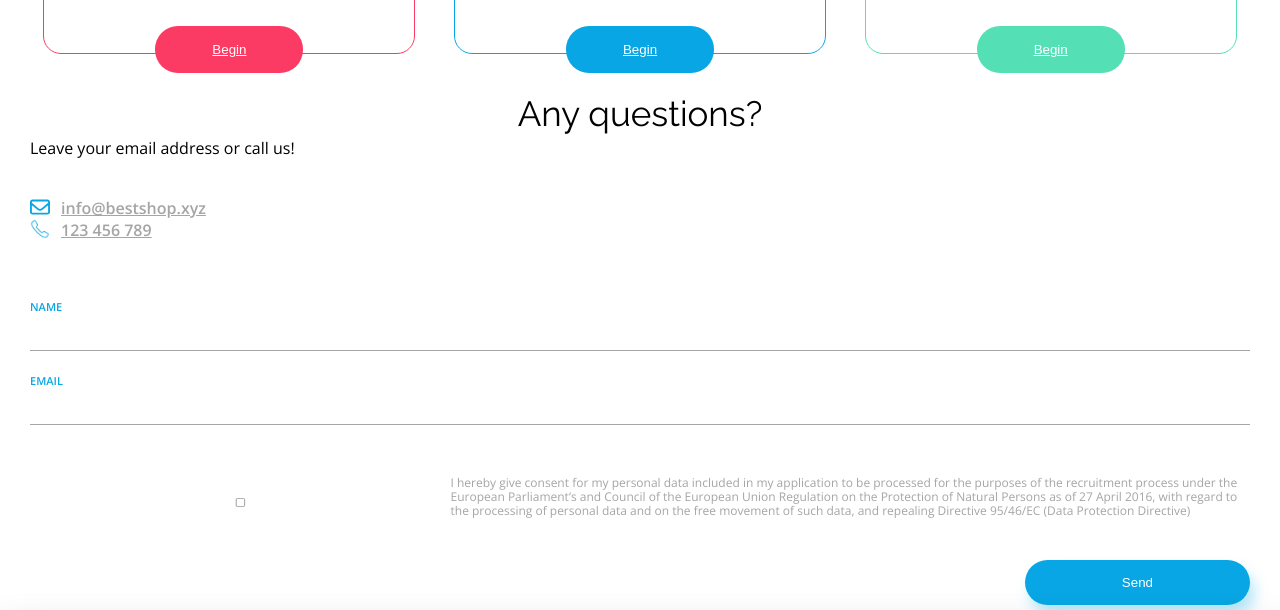
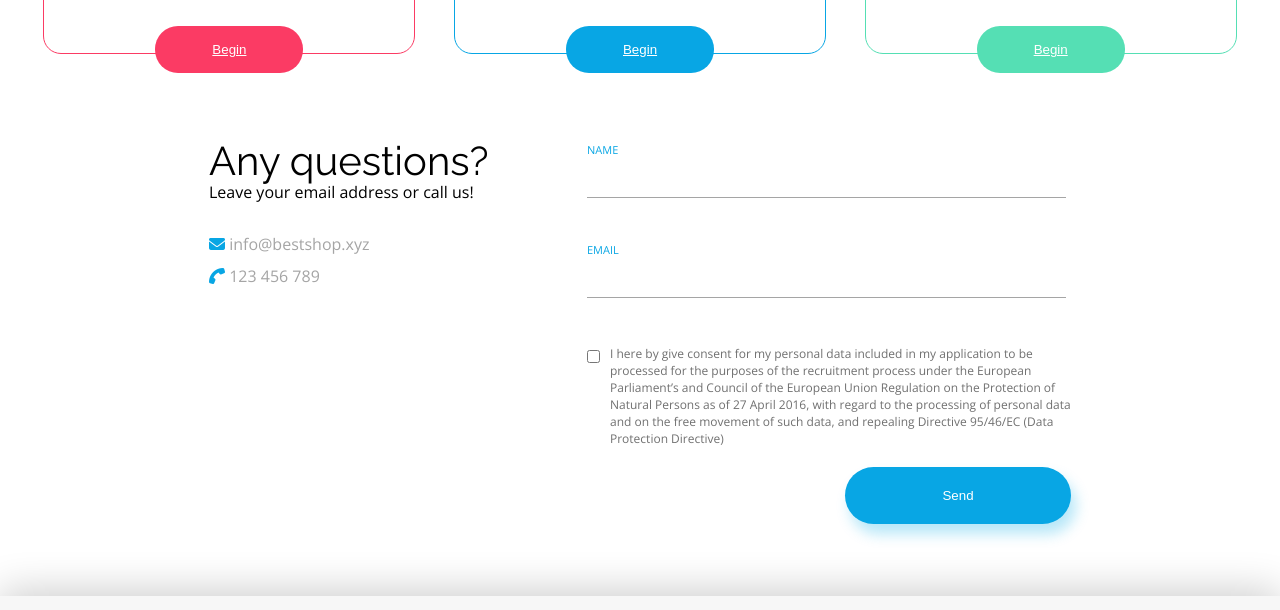
Before and after one commit to Moyrasc/Oxygen-Shop, a website: page index.html in a window 1280 px wide. Shown: the part 2785-3395 px from the top of the page. Drawn offline with nearby package versions, Linux system fonts and the light colour scheme.

Commit message:
contact section completed

```diff
--- a/index.html
+++ b/index.html
@@ -66,6 +66,7 @@
                 <div class="group-benefit__description">
                     <div class="image_container">
                         <img src="./img/Macbook2.png" alt="img-laptop" class="group-benefit__description__img" />
+                        <div class="line-red"></div>
                     </div>
                     <h4 class="group-benefit__title">Be always first</h4>
                     <p class="group-benefit__description__p">
@@ -78,6 +79,7 @@
             <div class="group-benefit__content">
                 <div class="group-benefit__description">
                     <img src="./img/iphone2.png" alt="img-iphone" class="group-benefit__description__img" />
+                    <div class="line-blue"></div>
                     <h4 class="group-benefit__title">Your shop is where you are!</h4>
                     <p class="group-benefit__description__p">
                         Lorem ipsum dolor sit amet, consectetur adipiscing elit, sed do
@@ -97,6 +99,7 @@
                         enim ad minim veniam.
                     </p>
                 </div>
+                <div class="line-green"></div>
                 <div class="image-container">
                     <img src="./img/Trumpeeet.png" alt="img-trumpeet" class="img-3" />
                 </div>
@@ -238,39 +241,53 @@
             </div>
             </div>
         </section>
-        <section class="contact" id="contact">
-            <h2 class="contact__title">Any questions?</h2>
-            <p class="contact__p">Leave your email address or call us!</p>
-            <address class="contact__address">
-                <div class="contact__address__container">
-                    <img src="./img/envelope-regular.svg" alt="icon-mail" class="contact__address__container__icons" />
-                    <a href="mailto:info@bestshop.xyz"> info@bestshop.xyz </a>
-                </div>
-                <div class="contact__address__container">
-                    <img src="./img/phone.png" alt="icon-phone" class="contact__address__container__icons" />
-                    <a href="tel:123456789">123 456 789</a>
-                </div>
-            </address>
-            <form action="" class="contact__form">
-                <label for="name">NAME</label>
-                <input type="text" name="name" id="name" />
-                <label for="email">EMAIL</label>
-                <input type="email" name="email" id="email" />
-                <div class="contact__form__policy">
-                    <input type="checkbox" name="policy" id="checkbox" />
-                    <label for="policy" id="policy">
-                        I hereby give consent for my personal data included in my
-                        application to be processed for the purposes of the recruitment
-                        process under the European Parliament’s and Council of the
-                        European Union Regulation on the Protection of Natural Persons as
-                        of 27 April 2016, with regard to the processing of personal data
-                        and on the free movement of such data, and repealing Directive
-                        95/46/EC (Data Protection Directive)
-                    </label>
-                </div>
-                <button>Send</button>
-            </form>
-        </section>
+        <section class="contact_container" id="contact">
+		<div class="header">
+			<div class="title">
+				<h2>Any questions?</h2>
+				<p class="title_p">Leave your email address or call us!</p>
+			</div>
+			<div class="contact_info">
+				<p>
+					<i class="fa fa-light fa-envelope"></i>
+					info@bestshop.xyz
+				</p>
+				<p>
+					<i class="fa fa-light fa-phone"></i>
+					123 456 789
+				</p>
+			</div>
+		</div>
+		<div class="form_container">
+			<form class="form">
+				<div>
+					<label for="name" class="label">NAME</label><br>
+					<input class="input_text name" name="name" type="text"><br>
+					<p class="error_message_input error_message_name">Mínimo 2 caracteres, solo letras y números.</p>
+				</div>
+				<div>
+					<label for="email" class="label">EMAIL</label><br>
+					<input class="input_text email" name="email" type="email"><br>
+					<p class="error_message_input error_message_email">Introduzca un email válido</p>
+				</div>
+				<div class="policy">
+					<input type="checkbox" class="checkbox">
+					<label class="policy_label">I here by give consent for my personal data included in my application to
+						be processed for the
+						purposes of the recruitment process under the European Parliament’s and Council of the European
+						Union
+						Regulation on the Protection of Natural Persons as of 27 April 2016, with regard to the
+						processing of
+						personal data and on the free movement of such data, and repealing Directive 95/46/EC (Data
+						Protection
+						Directive)</label><br>
+				</div>
+				<div class="submit_container">
+					<button type="submit" class="submit_button">Send</button>
+				</div>
+			</form>
+		</div>
+	</section>
     </main>
     <footer class="footer">
         <div class="footer__title">
--- a/styles.scss
+++ b/styles.scss
@@ -556,6 +556,7 @@ h4{
             -moz-transform: scale(1.1);
             -ms-transform: scale(1.1);
             -o-transform: scale(1.1);
+
 }
     }
 }
@@ -582,92 +583,149 @@ h4{
     background-repeat: no-repeat;
     background-position: center;
 }
-.contact {
-    padding: 0 30px 0 30px;
-    max-width: 100%;
-    background: #FFFFFF;
-    &__title{
-        font-family: #{$font-title};
-        font-weight: 400;
-        // font-size: 40px;
-        line-height: 47px;
-    }
-    &__p{
-        font-family: #{$font-text};
-        font-weight: 400;
+.contact_container {
+    padding-left: 20px;
+    margin-top: 50px;
+    .header {
 
-        line-height: 22px;
-        color: #{$black};
-    }
-    &__address{
-        margin-top: 38px;
-        margin-bottom: 56px;
-        &__container{
-            display: flex;
-            align-content: center;
-            & img {
-                margin-right: 11px;
-                width: 20px;
-                height: 20px;
+        font-size: 16px;
+        .title {
+
+            h2 {
+                font-family: #{$font-title};
+                font-size: 40px;
+                padding-right: 0.4em;
+                text-align: start;
+            }
+            &_p{
+                font-family: #{$font-text};
             }
         }
-        & a{
+        .contact_info {
             font-family: #{$font-text};
-            font-weight: 600;
-            font-size: 16px;
-            line-height: 22px;
             color: #{$secondary};
+            margin: 30px 0;
+            p {
+                margin: 10px 0;
+                i {
+                    color: #{$primary};
+                }
+                .fa-phone {
+                    transform: rotate(90deg);
+                }
+            }
         }
     }
-    &__form {
-        & label {
+    .form_container {
+        margin: 40px 0;
+        max-width: 600px;
+        .label {
             font-family: #{$font-text};
-            font-weight: 600;
+            color: #{$primary};
             font-size: 11px;
-            line-height: 15px;
-            color:#{$primary};
         }
-        & input {
-            // display: block;
-            width: 100%;
-            margin-top: 20px;
-            margin-bottom: 20px;
+
+        .input_text {
+            width: 95%;
             border: none;
             border-bottom: 1px solid #{$secondary};
+            margin-top: 10px;
+            height: 30px;
+            padding: 5px;
 
-        }
-        &__policy{
-            margin-top: 31px;
-            display: flex;
-            & #policy{
-                font-family:#{$font-text};
-                font-weight: 400;
-                font-size: 12px;
-                line-height: 14px;
-                color:#{$secondary};
-
-            }
-            & input[type=checkbox]{
-                transform: scale(0.7);
-                -webkit-transform: scale(0.7);
-                -moz-transform: scale(0.7);
-                -ms-transform: scale(0.7);
-                -o-transform: scale(0.7);
+            &:focus-visible {
+                outline: none;
             }
         }
-        & button {
-            border: none;
-            color: #ffffff;
-            margin-top: 31px;
-            display: block;
-            margin-left: auto;
-            padding: 15px 97px;
-            background:#{$primary};
-            box-shadow: 5px 10px 14px rgba(7, 172, 230, 0.29);
-            border-radius: 35px;
+        .error_message_input {
+            visibility: hidden;
+            font-family: #{$font-text};
+            font-size: 12px;
+            width: 95%;
+            text-align: end;
+            margin-bottom: 15px;
+            margin-top: 5px;
+            color: #{$danger};
+        }
+        .error {
+            border: 2px solid #{$danger};
+            border-radius: 10px;
+        }
+        .correct {
+            border-bottom: 2px solid #{$success};
+        }
+
+        .policy {
+            margin: 20px 20px 20px 0;
+            display: flex;
+            .checkbox {
+                margin-top: 5px;
+                margin-right: 10px;
+                padding-top: 5px;
+                align-self: flex-start;
+            }
+            label {
+                font-family: #{$font-text};
+                font-size: 12px;
+                color: #707070;
+            }
+            .not_checked {
+            color: #{$danger};
+        }
+        }
+
+        .submit_container {
+            display: flex;
+            justify-content: end;
+            max-width: 600px;
+            margin-right: 20px;
+            .submit_button {
+                background-color: #{$primary};
+                box-shadow: 5px 10px 14px rgba(7, 172, 230, 0.29);
+                border-radius: 35px;
+                border: none;
+                color: #FFFFFF;
+                width: 226px;
+                height: 57px;
+            }
         }
     }
 }
+
+@media only screen and (min-width: 1000px) {
+    .contact_container {
+        display: flex;
+        justify-content: center;
+        .header {
+            width: 30%;
+        }
+        .title {
+            h2{
+            padding-right: 7.1rem;
+        }
+    }
+        .form_container {
+            margin-top: 0;
+            width: 40%;
+            .input_text {
+                margin-bottom: 5px;
+            }
+            .error_message_input {
+                margin-bottom: 15px;
+            }
+        }
+    }
+}
+
+@media only screen and (min-width: 600px) and (max-width: 999px) {
+    .contact_container {
+        margin-left: 25%;
+        .form_container {
+            width: 70%;
+        }
+    }
+}
+
 .footer {
     display: flex;
     margin-top: 2rem;
```
Also changed, not shown: styles.css, 1 other file.
